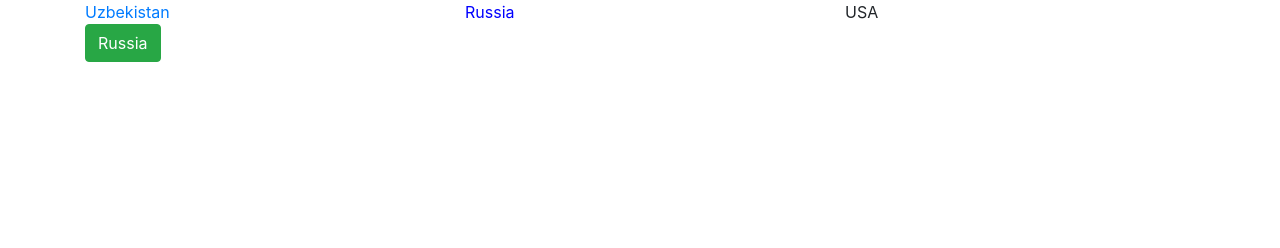
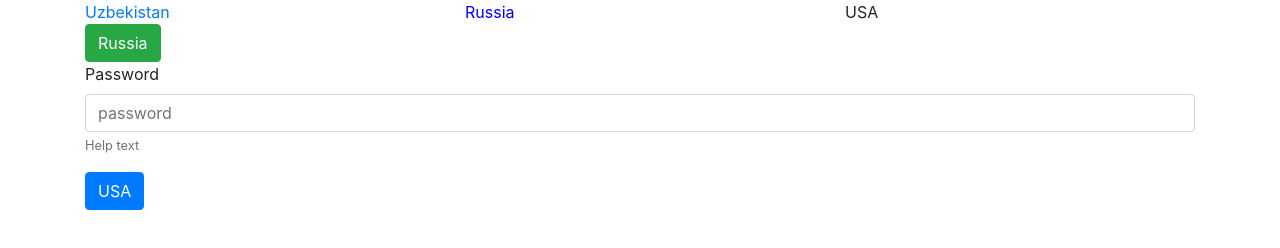
Before and after one commit to iammatkarimov/lesson1, a plain HTML site: page index.html in a window 1280 px wide. Drawn offline with Linux system fonts and the light colour scheme.

Commit message:
sixth commit

```diff
--- a/index.html
+++ b/index.html
@@ -15,7 +15,13 @@
 
         </div>
         <button type="button" class="btn btn-success">Russia</button>
+        <div class="form-group">
+          <label for="">Password</label>
+          <input type="password" name="password" id="password" class="form-control" placeholder="password" aria-describedby="ar_password">
+          <small id="ar_password" class="text-muted">Help text</small>
 
+        </div>
+        <button type="button" name="" id="" class="btn btn-primary" btn-lg btn-block">USA</button>
     </div>
 
 </body>
```
